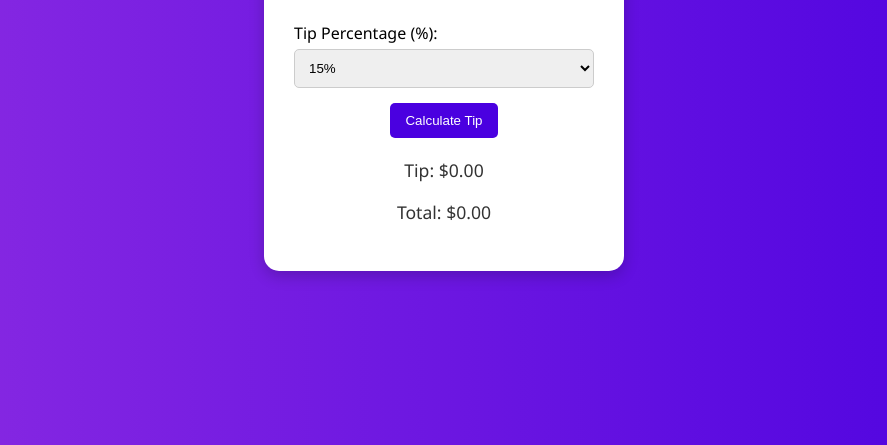
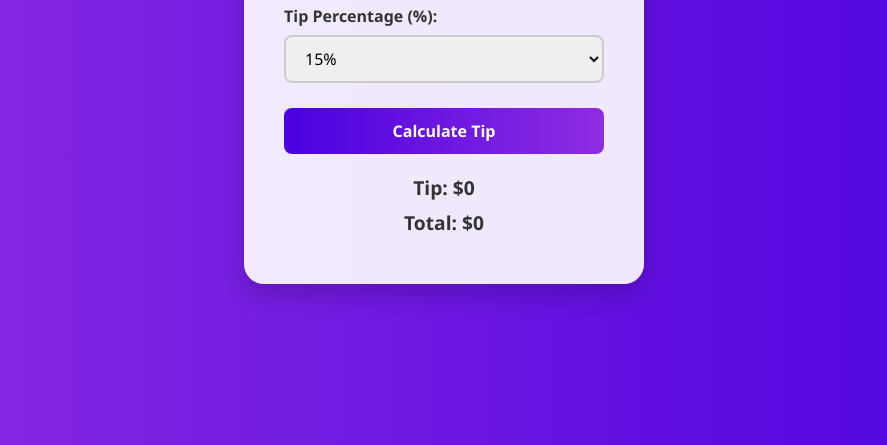
Before and after one commit to Khushpreet-Kaur01/Tip-Calculator, a plain HTML site: page index.html in a window 1280 px wide. Shown: the part 355-800 px from the top of the page, without its empty margins (196-1083 px from the left). Drawn offline with Linux system fonts and the light colour scheme.

Commit message:
Refactor Tip Calculator styles and improve HTML structure

```diff
--- a/_script/tip.js
+++ b/_script/tip.js
@@ -4,7 +4,6 @@ const calculateBtn = document.getElementById('calculateBtn');
 const tipAmount = document.getElementById('tipAmount');
 const totalAmount = document.getElementById('totalAmount');
 
-// Calculate Tip on button click
 calculateBtn.addEventListener('click', () => {
   const bill = parseFloat(billInput.value);
   const tipPercent = parseInt(tipSelect.value);
@@ -21,30 +20,29 @@ calculateBtn.addEventListener('click', () => {
   totalAmount.textContent = `Total: $${total.toFixed(2)}`;
 });
 
-// Highlight input on focus
 billInput.addEventListener('focus', () => {
   billInput.style.borderColor = '#4a00e0';
 });
 
-// Change background based on tip percentage
+
 tipSelect.addEventListener('change', () => {
   const tipValue = parseInt(tipSelect.value);
 
   switch (tipValue) {
     case 20:
-      document.body.style.background = "linear-gradient(to right, #f7971e, #ffd200)"; // yellow-orange
+      document.body.style.background = "linear-gradient(to right, #f7971e, #ffd200)";
       break;
     case 15:
-      document.body.style.background = "linear-gradient(to right, #ff6a00, #ffb347)"; // orange
+      document.body.style.background = "linear-gradient(to right, #ff6a00, #ffb347)";
       break;
     case 10:
-      document.body.style.background = "linear-gradient(to right, #ff9a9e, #fad0c4)"; // pink
+      document.body.style.background = "linear-gradient(to right, #ff9a9e, #fad0c4)";
       break;
     case 5:
-      document.body.style.background = "linear-gradient(to right, #2193b0, #6dd5ed)"; // blue
+      document.body.style.background = "linear-gradient(to right, #2193b0, #6dd5ed)";
       break;
     case 0:
     default:
-      document.body.style.background = "linear-gradient(to right, #8e2de2, #4a00e0)"; // purple
+      document.body.style.background = "linear-gradient(to right, #8e2de2, #4a00e0)";
   }
 });
--- a/_style/tip.css
+++ b/_style/tip.css
@@ -1,56 +1,118 @@
-body {
-    background: linear-gradient(to right, #8e2de2, #4a00e0);
-    font-family: 'Segoe UI', sans-serif;
+* {
+    margin: 0;
+    padding: 0;
+    box-sizing: border-box;
+    font-family: "Segoe UI", Tahoma, Geneva, Verdana, sans-serif;
+  }
+
+  body {
+    min-height: 100vh;
     display: flex;
     justify-content: center;
     align-items: center;
-    height: 100vh;
-    margin: 0;
+    background: linear-gradient(to right, #8e2de2, #4a00e0);
+    transition: background 0.5s ease;
   }
 
   .container {
-    background: white;
-    padding: 30px;
-    border-radius: 15px;
-    text-align: center;
-    width: 300px;
-    box-shadow: 0 5px 15px rgba(0,0,0,0.2);
+    background-color: rgba(255, 255, 255, 0.9);
+    padding: 40px;
+    border-radius: 20px;
+    box-shadow: 0 10px 25px rgba(0, 0, 0, 0.2);
+    max-width: 400px;
+    width: 100%;
+    animation: fadeIn 1s ease-out;
   }
 
   h1 {
-    color: #333;
-    margin-bottom: 20px;
+    text-align: center;
+    margin-bottom: 25px;
+    color: #4a00e0;
+    font-size: 2rem;
+    text-shadow: 1px 1px 1px #bbb;
   }
 
   label {
+    font-weight: 600;
+    margin-top: 15px;
     display: block;
-    margin: 10px 0 5px;
-    text-align: left;
+    color: #333;
   }
 
-  input, select {
+  input,
+  select {
     width: 100%;
-    padding: 10px;
-    margin-bottom: 15px;
-    border: 1px solid #ccc;
-    border-radius: 5px;
+    padding: 10px 15px;
+    margin-top: 8px;
+    border: 2px solid #ccc;
+    border-radius: 8px;
+    font-size: 1rem;
+    transition: border-color 0.3s ease;
+  }
+
+  input:focus,
+  select:focus {
+    border-color: #4a00e0;
+    outline: none;
   }
 
   button {
-    padding: 10px 15px;
-    background-color: #4a00e0;
+    width: 100%;
+    margin-top: 25px;
+    padding: 12px;
+    font-size: 1rem;
+    font-weight: bold;
+    background: linear-gradient(to right, #4a00e0, #8e2de2);
     color: white;
     border: none;
-    border-radius: 5px;
+    border-radius: 8px;
     cursor: pointer;
+    transition: background 0.4s ease, transform 0.2s ease;
   }
 
   button:hover {
-    background-color: #3a00b2;
+    background: linear-gradient(to right, #8e2de2, #4a00e0);
+    transform: scale(1.02);
   }
 
   .result {
     margin-top: 20px;
-    font-size: 1.1em;
+    text-align: center;
+  }
+
+  .result p {
+    font-size: 1.2rem;
+    margin: 8px 0;
+    font-weight: 600;
     color: #333;
   }
+
+
+  @keyframes fadeIn {
+    from {
+      opacity: 0;
+      transform: translateY(20px);
+    }
+    to {
+      opacity: 1;
+      transform: translateY(0);
+    }
+  }
+
+
+  @media (max-width: 500px) {
+    .container {
+      margin: 20px;
+      padding: 30px 20px;
+    }
+
+    h1 {
+      font-size: 1.5rem;
+    }
+
+    input,
+    select,
+    button {
+      font-size: 0.95rem;
+    }
+  }
--- a/index.html
+++ b/index.html
@@ -11,10 +11,8 @@
 <body>
     <div class="container">
         <h1> Tip Calculator</h1>
-
         <label for="bill">Bill Amount ($):</label>
         <input type="text" id="bill" placeholder="Enter bill amount" />
-
         <label for="tip">Tip Percentage (%):</label>
         <select id="tip">
             <option value="0">No Tip</option>
@@ -23,12 +21,10 @@
             <option value="15" selected>15%</option>
             <option value="20">20%</option>
         </select>
-
         <button id="calculateBtn">Calculate Tip</button>
-
         <div class="result" id="resultBox">
-            <p id="tipAmount">Tip: $0.00</p>
-            <p id="totalAmount">Total: $0.00</p>
+            <p id="tipAmount">Tip: $0</p>
+            <p id="totalAmount">Total: $0</p>
         </div>
     </div>
 
```
